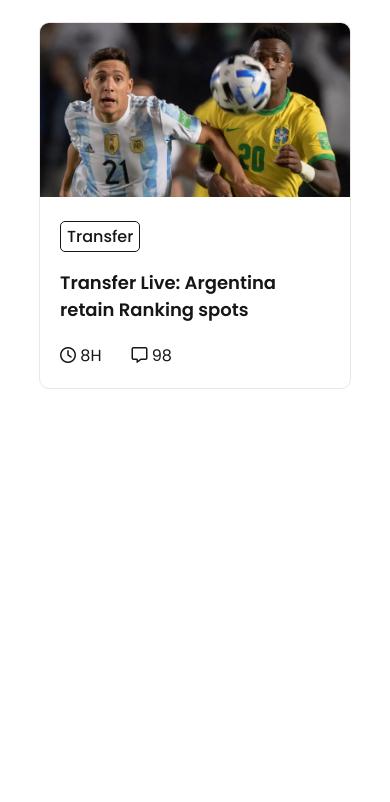
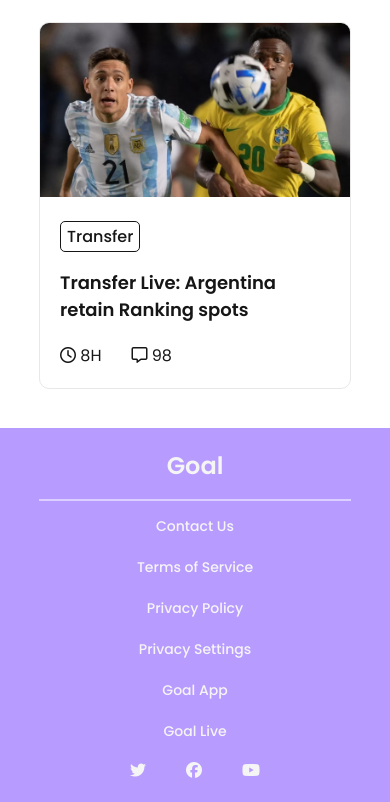
Before and after one commit to Yeshrat-Zerin-Yera/Qatar-2022-Website, a plain HTML site: page index.html in a window 390 px wide. Shown: the part 2852-3654 px from the top of the page. Before the commit the page ends 3280 px from the top, so only its background shows below. Drawn offline with Linux system fonts and the light colour scheme.

Commit message:
Footer Section Added

```diff
--- a/index.html
+++ b/index.html
@@ -217,6 +217,25 @@
             <a href="">View All</a>
         </div>
     </section>
+
+    <!-- Footer Section -->
+    <footer>
+        <h1>Goal</h1>
+        <hr>
+        <div class="footer-links">
+            <a href="">Contact Us</a>
+            <a href="">Terms of Service</a>
+            <a href="">Privacy Policy</a>
+            <a href="">Privacy Settings</a>
+            <a href="">Goal App</a>
+            <a href="">Goal Live</a>
+        </div>
+        <div class="footer-social">
+            <a href=""><i class="fa-brands fa-twitter"></i></a>
+            <a href=""><i class="fa-brands fa-facebook"></i></a>
+            <a href=""><i class="fa-brands fa-youtube"></i></a>
+        </div>
+    </footer>
 </body>
 
 </html>
--- a/style.css
+++ b/style.css
@@ -171,6 +171,56 @@ body {
     text-decoration: none;
 }
 
+/* Footer Section */
+footer {
+    background: #b89bff;
+    width: 100%;
+    height: auto;
+    padding-top: 5%;
+    padding-bottom: 5%;
+    display: flex;
+    justify-content: center;
+    align-items: center;
+    flex-direction: column;
+}
+
+footer h1 {
+    font-weight: 600;
+    font-size: 40px;
+    color: #f5f5f5;
+    margin-bottom: 2%;
+}
+
+footer hr {
+    width: 80%;
+    margin: auto;
+    border: 1px solid #ffffff84;
+}
+
+.footer-links {
+    margin-top: 2%;
+    display: flex;
+    gap: 40px;
+}
+
+.footer-links a {
+    font-size: 16px;
+    font-weight: 500;
+    color: whitesmoke;
+    text-decoration: none;
+}
+
+.footer-social {
+    margin-top: 2%;
+    display: flex;
+    gap: 40px;
+}
+
+.footer-social a {
+    color: #f5f5f5;
+    font-size: 20px;
+}
+
 /* Media Query */
 @media (max-width:1600px) {
     .banner-content h1 {
@@ -212,6 +262,12 @@ body {
     #view-all a {
         display: inline-block;
     }
+
+    .footer-links {
+        width: 50%;
+        flex-wrap: wrap;
+        justify-content: center;
+    }
 }
 
 @media (max-width:1100px) {
@@ -250,10 +306,6 @@ body {
         font-size: 16px;
     }
 
-    #view-all {
-        display: none;
-    }
-
     .blogs {
         grid-template-columns: repeat(1, 1fr);
     }
@@ -272,6 +324,35 @@ body {
         width: auto;
         padding: 10px 30px;
     }
+
+    #view-all {
+        display: none;
+    }
+
+    footer h1 {
+        font-size: 24px;
+        margin-bottom: 4%;
+    }
+
+    .footer-links {
+        flex-direction: column;
+        flex-wrap: nowrap;
+        margin-top: 4%;
+        align-items: center;
+        gap: 20px;
+    }
+
+    .footer-links a {
+        font-size: 14px;
+    }
+
+    .footer-social {
+        margin-top: 4%;
+    }
+
+    .footer-social a {
+        font-size: 16px;
+    }
 }
 
 @media (max-width:600px) {
```
